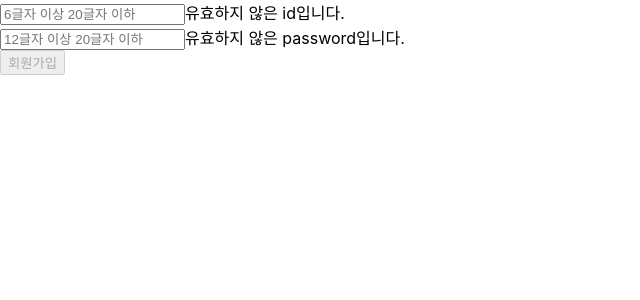
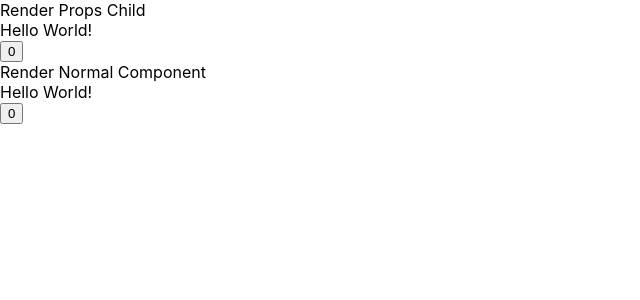
Before and after one commit to ja960508/MGS-frontend, a React (Create React App) app in the folder real_time4_react/first_app/: page / in a window 1280 px wide. Before the commit this address led to /register. Shown: the top 300 px of the page, without its empty margins (0-640 px from the left). Built offline with nearby package versions, Linux system fonts and the light colour scheme.

Commit message:
conf: Add react-redux package

```diff
--- a/real_time4_react/first_app/package.json
+++ b/real_time4_react/first_app/package.json
@@ -12,8 +12,10 @@
     "@types/react-dom": "^18.0.0",
     "react": "^18.1.0",
     "react-dom": "^18.1.0",
+    "react-redux": "^8.0.2",
     "react-router-dom": "^6.3.0",
     "react-scripts": "5.0.1",
+    "redux": "^4.2.0",
     "styled-components": "^5.3.5",
     "typescript": "^4.4.2",
     "web-vitals": "^2.1.0"
--- a/real_time4_react/first_app/src/App.tsx
+++ b/real_time4_react/first_app/src/App.tsx
@@ -1,23 +1,57 @@
 import "./App.css";
-import React from "react";
-import RefTest, { Main } from "./components/RefTest";
-import { MainRouterTest } from "./components/RefRouterTest";
-import HooksTest from "./components/C5/HooksTest";
-import RouterExample from "./components/C6/RouterExample";
-import {
-  BrowserRouter,
-  Route,
-  Routes,
-  useParams,
-  Link,
-  Navigate,
-} from "react-router-dom";
-import KeyframePrac from "./components/C7/KeyframePrac";
-import ContextPrac from "./components/C8/ContextPrac";
-import { ContextFormPrac } from "./components/C8/ContextFormPrac";
+import React, { useState, ReactElement, useEffect } from "react";
+import Counter from "./components/C9/ReduxPrac1";
+import { Provider } from "react-redux";
+import store from "./components/C9/ReactReduxStore";
+import ReactReduxExample from "./components/C9/ReactReduxExample";
+
+const Test2 = () => {
+  useEffect(() => {
+    console.log(" Children is Rendered");
+  });
+
+  return <div>Hello World!</div>;
+};
+
+const Test = ({ children }: { children: ReactElement }) => {
+  const [number, setNumber] = useState(0);
+
+  useEffect(() => {
+    console.log("Parent is Rendered");
+  });
+  return (
+    <>
+      <div>Render Props Child</div>
+      {children}
+      <button onClick={() => setNumber((prev) => prev + 1)}>{number}</button>
+    </>
+  );
+};
+
+const TestWithNoChildren = () => {
+  const [number, setNumber] = useState(0);
+
+  useEffect(() => {
+    console.log("Parent is Rendered");
+  });
+  return (
+    <>
+      <div>Render Normal Component</div>
+      <Test2 />
+      <button onClick={() => setNumber((prev) => prev + 1)}>{number}</button>
+    </>
+  );
+};
 
 const App = () => {
-  return <ContextFormPrac />;
+  return (
+    <>
+      <Test>
+        <Test2 />
+      </Test>
+      <TestWithNoChildren />
+    </>
+  );
 };
 
 export default App;
```
Also changed, not shown: 1 other file (tests, documents, lock files or other folders).
